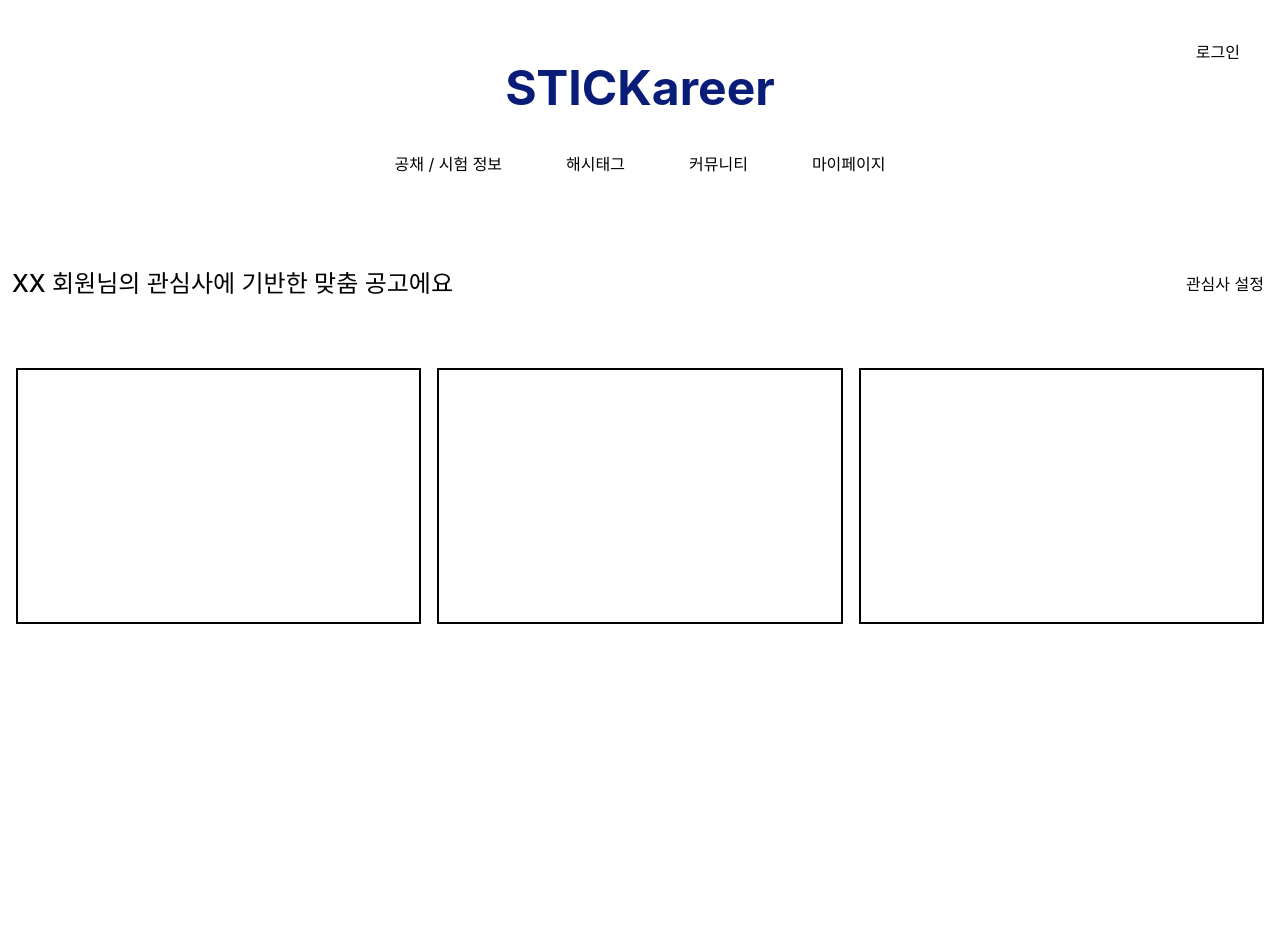
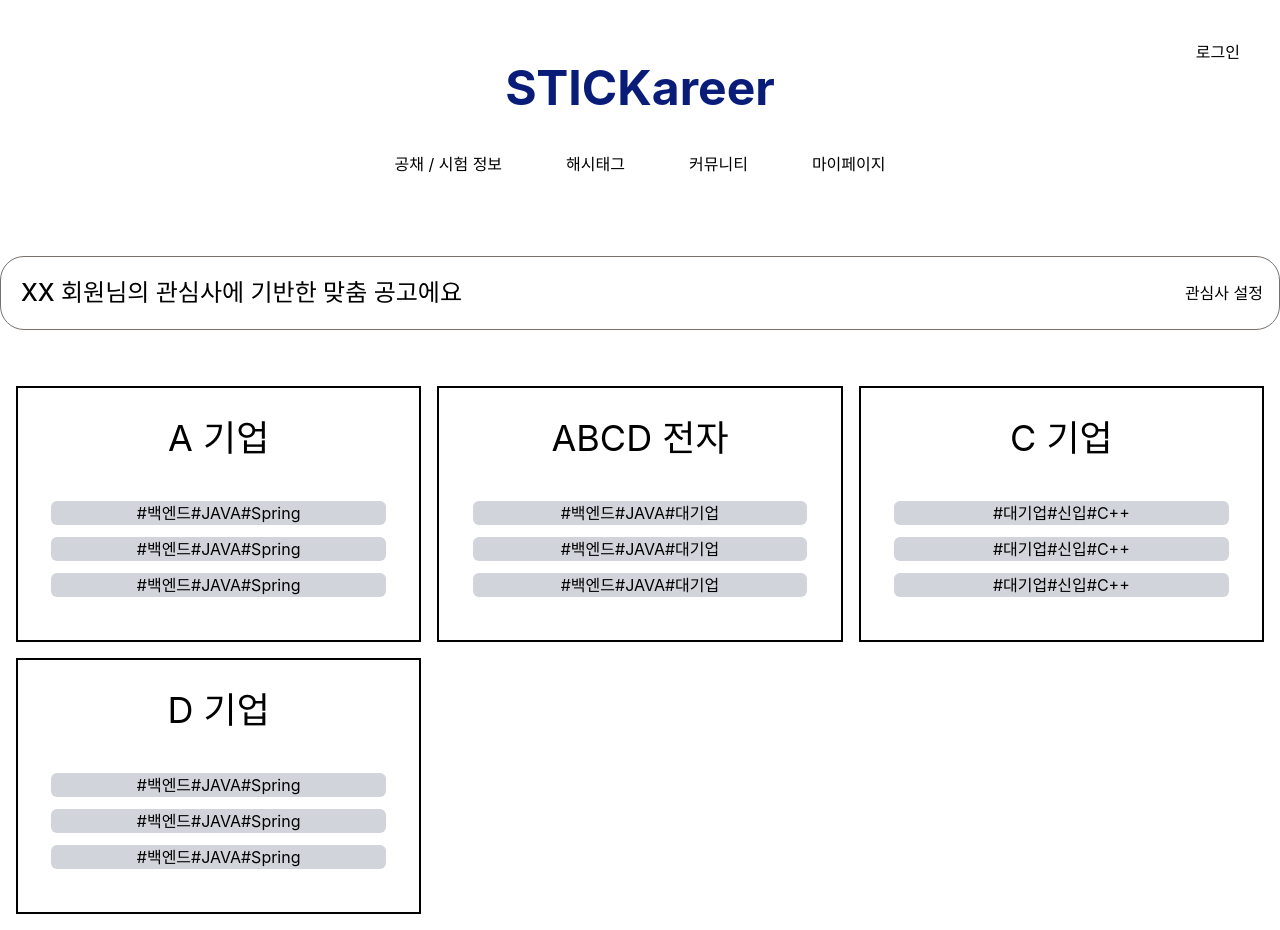
Before and after one commit to Wjadebead/stickareer, a React (Create React App) app: page /hashtag in a window 1280 px wide. Before the commit the page ends 800 px from the top, so only its background shows below. Built offline with nearby package versions, Linux system fonts and the light colour scheme.

Commit message:
Feature: 해시태그 페이지 마크업

```diff
--- a/public/data/Hashtag/hashtag.json
+++ b/public/data/Hashtag/hashtag.json
@@ -8,7 +8,7 @@
     },
     {
         "id": 3,
-        "title": "B 기업",
+        "title": "ABCD 전자",
         "detail": ["#백엔드", "#JAVA", "#대기업"],
         "startdate": "2024-04-13",
         "enddate": "2024-04-19"
--- a/src/pages/Hashtag/Card.jsx
+++ b/src/pages/Hashtag/Card.jsx
@@ -2,8 +2,19 @@ import React from 'react';
 
 export default function Card({ title, detail }) {
     return (
-        <li className='h-64 border-2 border-black'>
-            <h1>{title}</h1>
+        <li className='h-64 border-2 border-black flex-col'>
+            <div className='mx-auto h-2/5 table'>
+                <h1 className='table-cell align-middle text-center text-4xl truncate'>{title}</h1>
+            </div>
+            <div className='mx-auto my-3 w-5/6 rounded-md bg-gray-300'>
+                <h2 className='text-center'>{detail}</h2>
+            </div>
+            <div className='mx-auto my-3 w-5/6 rounded-md bg-gray-300'>
+                <h2 className='text-center'>{detail}</h2>
+            </div>
+            <div className='mx-auto my-3 w-5/6 rounded-md bg-gray-300'>
+                <h2 className='text-center'>{detail}</h2>
+            </div>
         </li>
     );
 }
--- a/src/pages/Hashtag/CardLoading.jsx
+++ b/src/pages/Hashtag/CardLoading.jsx
@@ -2,8 +2,17 @@ import React from 'react';
 
 export default function CardLoading({  }) {
     return (
-        <div className='w-80 h-52 border-2 border-black'>
-
-        </div>
+        <li className='h-64 border-2 border-black flex-col animate-pulse'>
+            <div className='mx-auto align-middle w-32 h-1/5 mt-7 rounded-md bg-gray-400' />
+            <div className='mx-auto my-3 w-5/6 h-7 rounded-md bg-gray-300'>
+                <h2 className='text-center'></h2>
+            </div>
+            <div className='mx-auto my-3 w-5/6 h-7 rounded-md bg-gray-300'>
+                <h2 className='text-center'></h2>
+            </div>
+            <div className='mx-auto my-3 w-5/6 h-7 rounded-md bg-gray-300'>
+                <h2 className='text-center'></h2>
+            </div>
+        </li>
     );
 }
--- a/src/pages/Hashtag/index.jsx
+++ b/src/pages/Hashtag/index.jsx
@@ -1,17 +1,47 @@
-import React from 'react';
+import React, { useState } from 'react';
 import Card from './Card';
+import hashtagDummy from './../../api/Hashtag/hashtagDummy';
+import { useQuery } from '@tanstack/react-query';
+import CardLoading from './CardLoading';
 
 export default function Hashtag() {
+
+    const [interest, setInterest] = useState([]);
+
+    const {isLoading, error, data: hashtags} = useQuery({
+        queryKey: ['hashtags', interest],
+        queryFn: () => {
+            const hashtag = new hashtagDummy();
+            return hashtag.hashtagInit();
+        }
+    }
+    );
+
     return (
         <div className='max-w-7xl mx-auto'>
-            <div className='md:flex flex-row items-center md:justify-between mb-10'>
-                <h1 className='text-2xl font-medium m-3'>XX 회원님의 관심사에 기반한 맞춤 공고에요</h1>
+            <div className='md:flex flex-row items-center md:justify-between mb-10 border rounded-3xl border-stone-500'>
+                <h1 className='text-2xl font-medium m-3 p-2 '>XX 회원님의 관심사에 기반한 맞춤 공고에요</h1>
                 <button className='m-4'>관심사 설정</button>
             </div>
             <ul className='grid grid-cols-1 md:grid-cols-3 gap-4 p-4'>
-                <Card />
-                <Card />
-                <Card />
+                {isLoading &&
+                <>
+                    <CardLoading />
+                    <CardLoading />
+                    <CardLoading />
+                    <CardLoading />
+                    <CardLoading />
+                    <CardLoading />
+                    <CardLoading />
+                    <CardLoading />
+                    <CardLoading />
+                </>
+                }
+                {
+                    hashtags && hashtags.map(hashtag => {
+                        return <Card key={hashtag.id} title={hashtag.title} detail={hashtag.detail} />
+                    })
+                }
             </ul>
         </div>
     );
--- a/src/pages/Information/Info.jsx
+++ b/src/pages/Information/Info.jsx
@@ -4,7 +4,7 @@ export default function Info({idx, title, detail, startDate, endDate}) {
     return (
         <div className='flex xl:flex mx-auto px-3 justify-between items-center border-black border-2 h-24 w-3/5'>
             <div className='flex text-3xl'>
-                <h2 className='w-10'>{idx}</h2>
+                <h1 className='w-10'>{idx}</h1>
                 <h1 className='w-full'>{title}</h1>
             </div>
             <div className=''>
```
